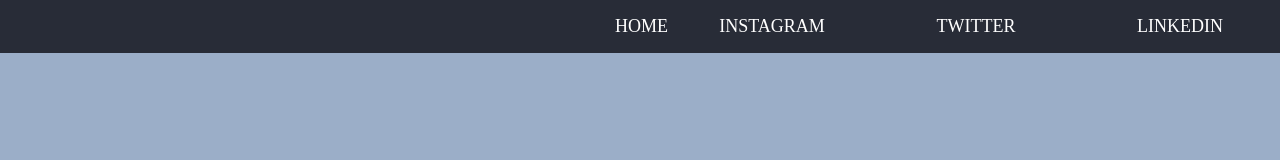
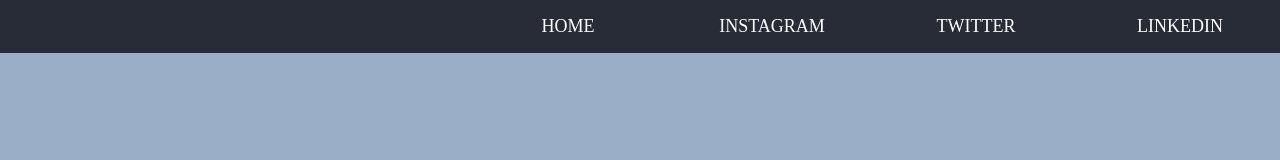
Before and after one commit to stevenvelezg/stevenvelezg.github.io, a plain HTML site: page index.html in a window 1280 px wide. Shown: the top 160 px of the page. Drawn offline with Linux system fonts and the light colour scheme.

Commit message:
Update index.html

```diff
--- a/index.html
+++ b/index.html
@@ -9,7 +9,7 @@
     <header>
       <nav>
         <ul>
-          <a href="index.html">HOME</a>
+          <a href="index.html"><li>HOME</li></a>
           <a href="https://www.instagram.com/chicken.nugget.master/"><li>INSTAGRAM</li></a>
           <a href="https://www.twitter.com/lilnugg23"><li>TWITTER</li></a>
           <a href="https://www.linkedin.com/"><li>LINKEDIN</li></a>
```
